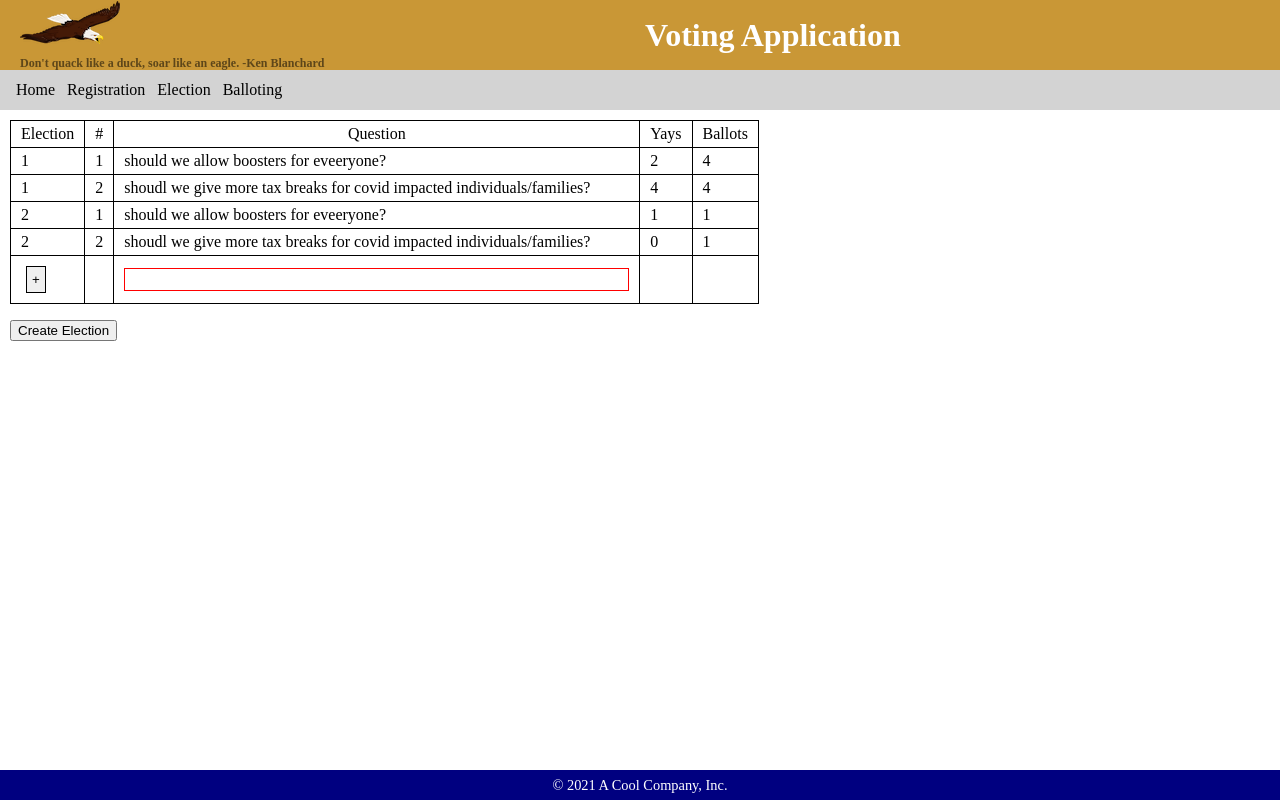
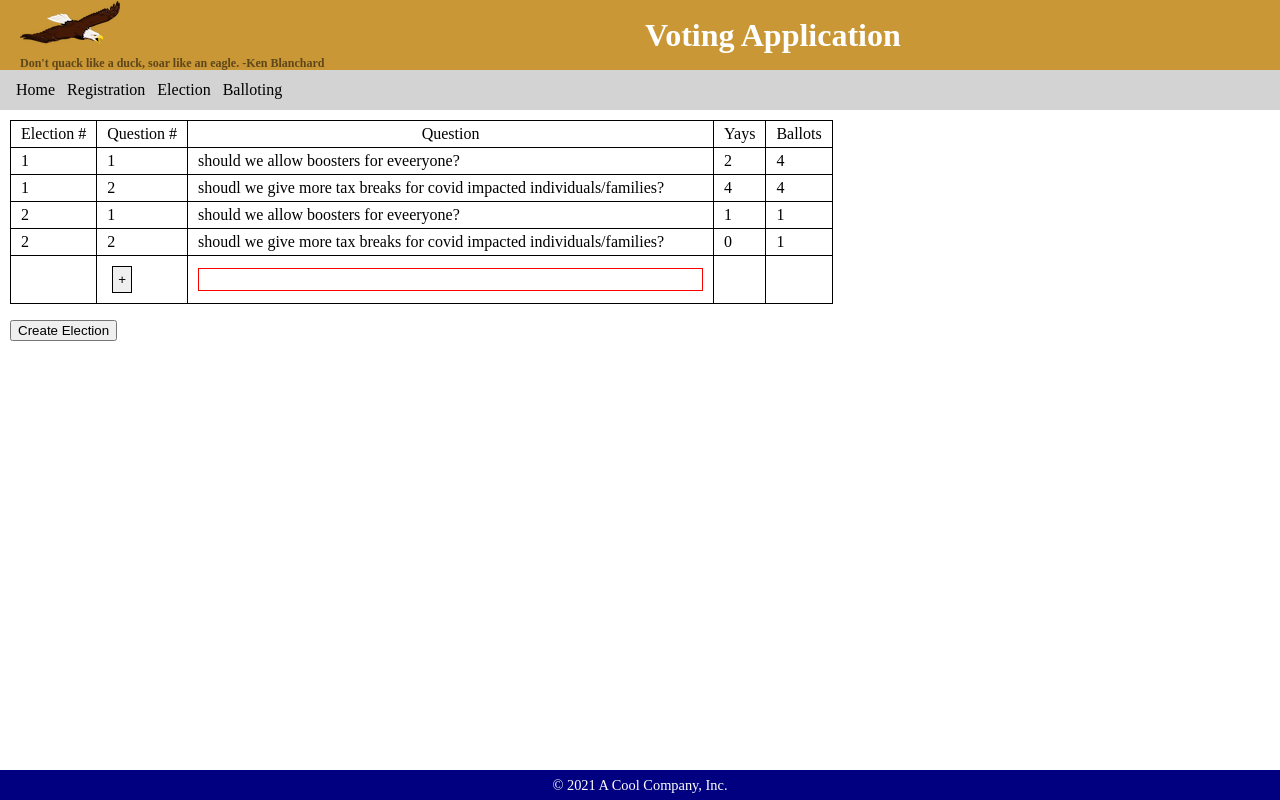
Before and after one commit to BulandMalik/soaringeagle, a React (Create React App) app in the folder soaringeagle-app/: page /election in a window 1280 px wide. Both pictures are taken after a click on the button "Create Election". Built offline with nearby package versions, Linux system fonts and the light colour scheme; data requests are answered from the project's data file.

Commit message:
Remove Logging

```diff
--- a/soaringeagle-app/src/components/election/ElectionAddRow.js
+++ b/soaringeagle-app/src/components/election/ElectionAddRow.js
@@ -14,10 +14,10 @@ export const ElectionAddRow = ( props ) => {
 
     return <tr>
             <td>
-                <button type="button" onClick={()=>props.onQuestion(addQuestionForm)}>+</button>
+
 
             </td>
-            <td>{addQuestionForm.id < 0?'':''+addQuestionForm.id}</td>
+            <td>{ addQuestionForm.id < 0?<button type="button" onClick={()=>props.onQuestion(addQuestionForm)}>+</button>:''+addQuestionForm.id}</td>
             <td>
                 {
                 addQuestionForm.id < 0
--- a/soaringeagle-app/src/components/election/ElectionTable.js
+++ b/soaringeagle-app/src/components/election/ElectionTable.js
@@ -1,5 +1,4 @@
 import { useElectionToolReducerStore } from "../../hooks/useElectionToolReducerStore";
-import { SORT_ASC } from '../../selectors/itemToolSelectors';
 import { ElectionViewRow } from "./ElectionViewRow";
 import { ElectionAddRow } from "./ElectionAddRow";
 
@@ -41,7 +40,7 @@ export const ElectionTable = () => {
             } );
         }
     }
-    console.log("QUESTIONs " , questions);
+    //console.log("QUESTIONs " , questions);
 
     return (
         <>
@@ -49,8 +48,8 @@ export const ElectionTable = () => {
             <table id="tbl">
                 <thead>
                 <tr>
-                    <th>Election</th>
-                    <th>#</th>
+                    <th>Election #</th>
+                    <th>Question #</th>
                     <th>Question</th>
                     <th>Yays</th>
                     <th>Ballots</th>
@@ -63,11 +62,11 @@ export const ElectionTable = () => {
                 }
 
                 {   questions.map((question,index) =>
-                           index==0?<></>:<ElectionAddRow key={index} questionID={index} questionText={question} onQuestion={onQuestion}   />)
+                           index===0?<></>:<ElectionAddRow key={index} questionID={index} questionText={question} onQuestion={onQuestion}   />)
 
                 }
                 { questions.length>0
-                    ?<ElectionAddRow key={questions.length} questionID={-1} questionText={''} onQuestion={onQuestion}   />
+                    ?<ElectionAddRow key={-1*questions.length} questionID={-1} questionText={''} onQuestion={onQuestion}   />
                     :<></>
                 }
 
--- a/soaringeagle-app/src/reducers/electionToolReducer.js
+++ b/soaringeagle-app/src/reducers/electionToolReducer.js
@@ -33,7 +33,7 @@ export const errorMessageReducer = (errorMessage = '', action) => {
             return [];
         }
         if (action.type === NEW_QUESTION_ACTION ) {
-            console.log(" NEW ELECTION =  " ,action.type, action.payload) ;
+            // console.log(" NEW ELECTION =  " ,action.type, action.payload) ;
             if(action.payload.question)
                 return [...questions,action.payload.question];
             else
```
